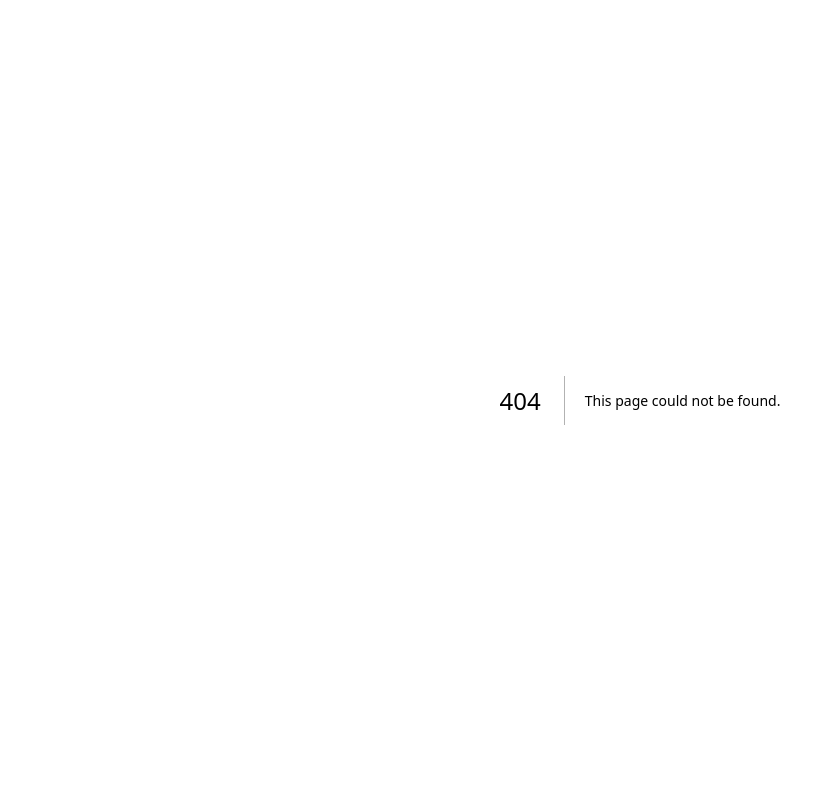
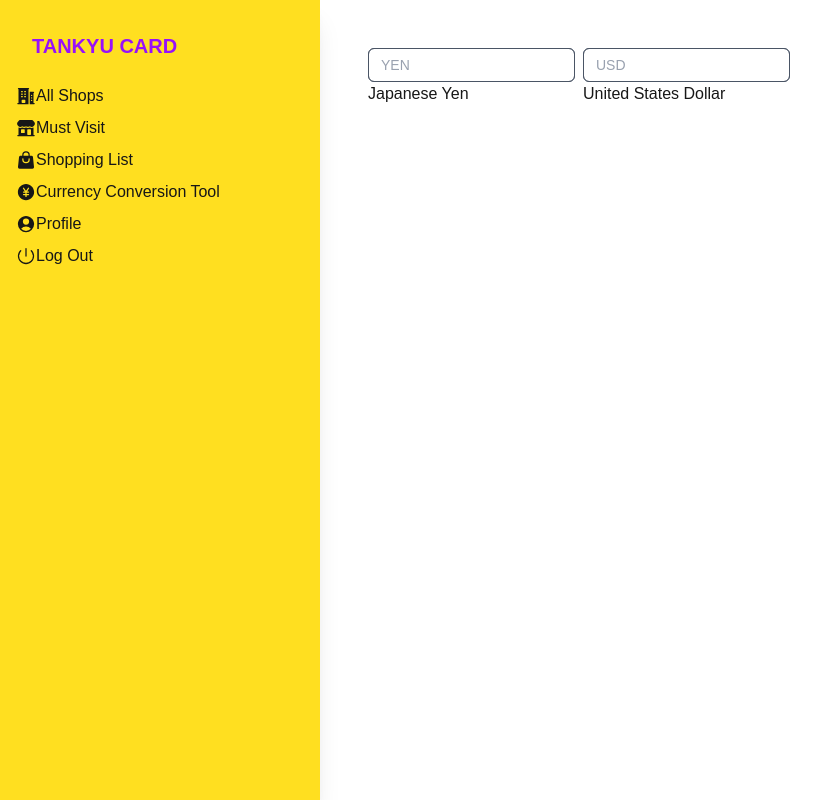
Before and after one commit to EricTDev3/Tankyu-Card, a Next.js app in the folder frontend/: page /currencyConverter in a window 1280 px wide. Before the commit this address had no page. Shown: the whole page, without its empty margins (0-836 px from the left). Built offline with nearby package versions, Linux system fonts and the light colour scheme; no server answers.

Commit message:
implement currency converter page

```diff
--- /dev/null
+++ b/frontend/app/currencyConverter/page.js
@@ -0,0 +1,12 @@
+"use client";
+import CurrencyConverter from "../components/CurrencyConverter";
+import Sidebar from "../components/Sidebar";
+
+export default function CurrencyConverterPage() {
+  return (
+    <div className="flex h-screen">
+      <Sidebar />
+      <CurrencyConverter />
+    </div>
+  );
+}
```
